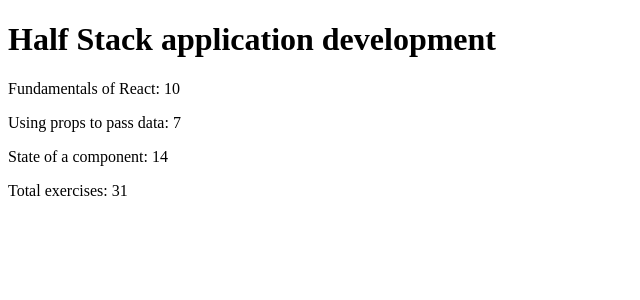
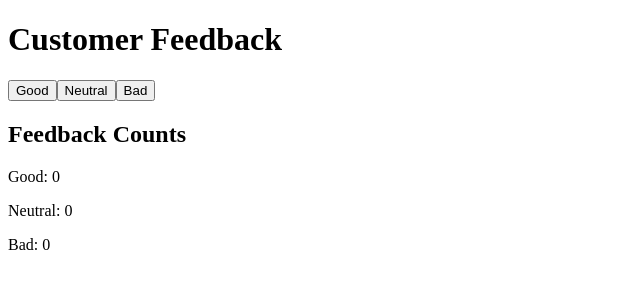
Before and after one commit to A0ak/Part1, a React (Vite) app: page / in a window 1280 px wide. Shown: the top 300 px of the page, without its empty margins (0-640 px from the left). Built offline with nearby package versions, Linux system fonts and the light colour scheme.

Commit message:
exercise 1.6

```diff
--- a/src/App.jsx
+++ b/src/App.jsx
@@ -1,31 +1,35 @@
-import Header from "./components/Header";
-import Content from "./components/Content";
-import Total from "./components/Total";
+import { useState } from 'react'
+
 const App = () => {
-  const course = {
-    name: 'Half Stack application development',
-    parts: [
-      {
-        name: 'Fundamentals of React',
-        exercises: 10
-      },
-      {
-        name: 'Using props to pass data',
-        exercises: 7
-      },
-      {
-        name: 'State of a component',
-        exercises: 14
-      }
-    ]
+  const [good, setGood] = useState(0)
+  const [neutral, setNeutral] = useState(0)
+  const [bad, setBad] = useState(0)
+
+  const handleGoodFeedback = () => {
+    setGood(good + 1);
   }
+
+  const handleNeutralFeedback = () => {
+    setNeutral(neutral + 1);
+  }
+
+  const handleBadFeedback = () => {
+    setBad(bad + 1);
+  }
+
   return (
     <div>
-      <Header course={course} />
-      <Content parts={course.parts} />
-      <Total parts={course.parts} />
+      <h1>Customer Feedback</h1>
+      <button onClick={handleGoodFeedback}>Good</button>
+      <button onClick={handleNeutralFeedback}>Neutral</button>
+      <button onClick={handleBadFeedback}>Bad</button>
+
+      <h2>Feedback Counts</h2>
+      <p>Good: {good}</p>
+      <p>Neutral: {neutral}</p>
+      <p>Bad: {bad}</p>
     </div>
   )
 }
 
-export default App;
+export default App
--- a/src/components/Content.jsx
+++ /dev/null
@@ -1,13 +0,0 @@
-const Content = ({ parts }) => {
-  return (
-    <div>
-      {parts.map((part, index) => (
-        <p key={index}>
-          {part.name}: {part.exercises}
-        </p>
-      ))}
-    </div>
-  );
-};
-
-export default Content;
--- a/src/components/Header.jsx
+++ /dev/null
@@ -1,5 +0,0 @@
-const Header = ({ course }) => {
-  return <h1>{course.name}</h1>;
-};
-
-export default Header;
--- a/src/components/Total.jsx
+++ /dev/null
@@ -1,7 +0,0 @@
-const Total = ({ parts }) => {
-  const total = parts.reduce((sum, part) => sum + part.exercises, 0);
-
-  return <p>Total exercises: {total}</p>;
-};
-
-export default Total;
--- a/src/main.jsx
+++ b/src/main.jsx
@@ -1,5 +1,5 @@
-import ReactDOM from 'react-dom/client'
-
+import React from 'react'
+import ReactDOM from 'react-dom'
 import App from './App'
 
 ReactDOM.createRoot(document.getElementById('root')).render(<App />)
```
Also changed, not shown: 1 other file (tests, documents, lock files or other folders).
